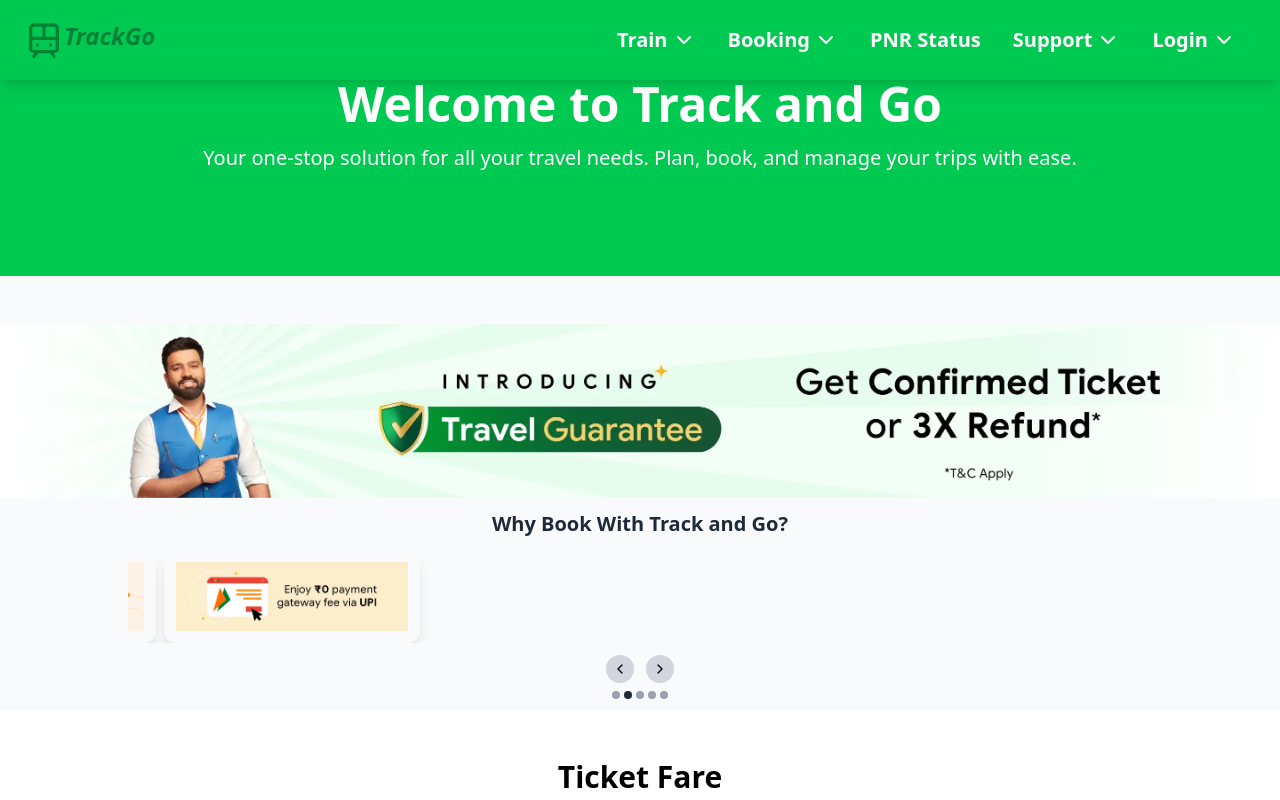
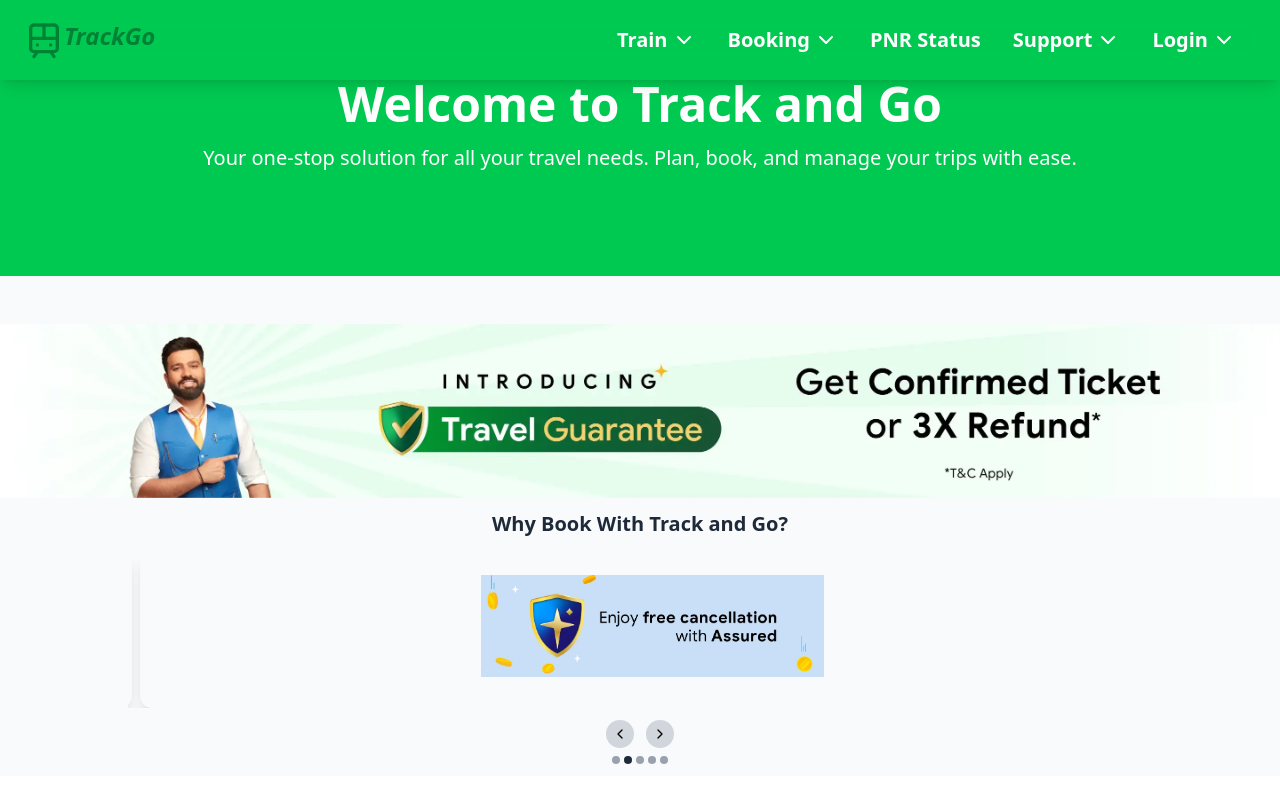
Before and after one commit to kiranmore2404/icp9.0-react-group-project-4, a React (Vite) app: page / in a window 1280 px wide. Shown: the top 800 px of the page. Built offline with nearby package versions, Linux system fonts and the light colour scheme.

Commit message:
slideshow improved

```diff
--- a/src/components/coursole.jsx
+++ b/src/components/coursole.jsx
@@ -48,9 +48,11 @@
           {carouselItems.map((item, index) => (
             <div
               key={index}
-              className="flex flex-shrink-0 w-full sm:w-1/2 md:w-1/3 lg:w-1/4 p-3 rounded-xl shadow-lg mx-1"
+              className="flex flex-shrink-0 w-full sm:w-full md:w-full lg:w-full p-3 rounded-xl shadow-lg flex-col items-center justify-center text-center mx-1"
             >
-              <img src={item.img} alt="icon" className="w-full h-auto object-contain" />
+              <div className="w-full h-32 flex items-center justify-center mb-1.5">
+                <img src={item.img} alt="icon" className="w-4/5 h-4/5 object-contain" />
+              </div>
             </div>
           ))}
         </div>
```
